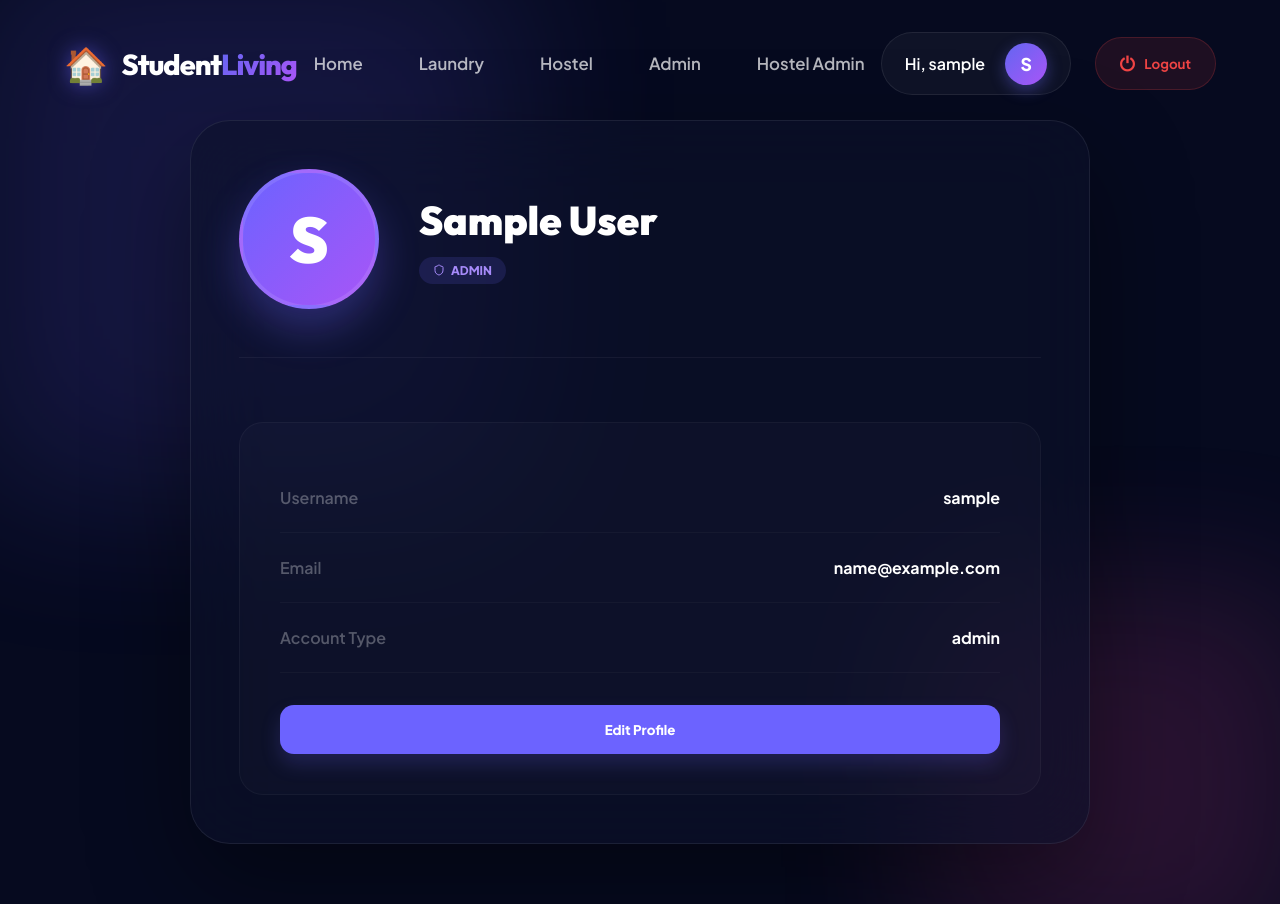
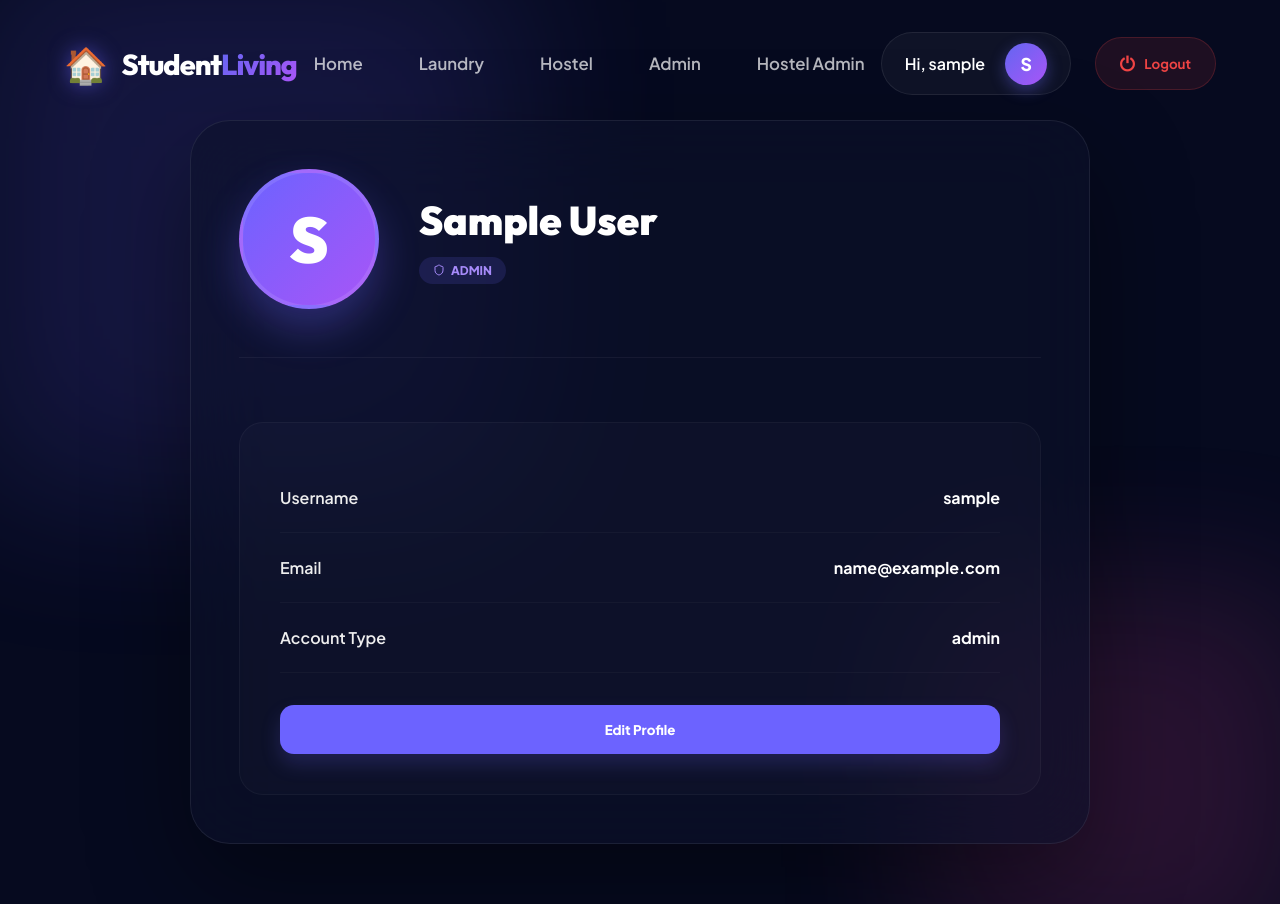
Before and after one commit to ashalyaSenarathna/Student-Living-Management-System, a React (Vite) app in the folder frontend/: page /profile in a window 1280 px wide. Built offline with nearby package versions, Linux system fonts and the light colour scheme; sample sign-in values are in the browser's storage.

Commit message:
laundry update4

```diff
--- a/frontend/src/pages/UserManagement/Profile.css
+++ b/frontend/src/pages/UserManagement/Profile.css
@@ -167,7 +167,7 @@
 }
 
 .info-item .label {
-    color: rgba(255, 255, 255, 0.3);
+    color: rgb(238, 238, 238);
     font-weight: 600;
 }
 
```
